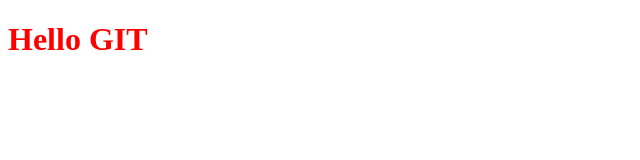
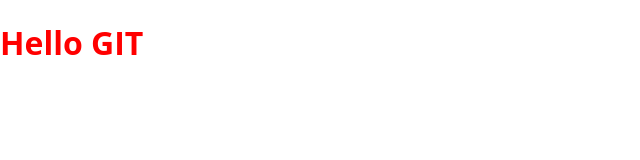
Before and after one commit to bekjan23/sit-k-1-2020, a plain HTML site: page index.html in a window 1280 px wide. Shown: the whole page, without its empty margins (0-640 px from the left). Drawn offline with Linux system fonts and the light colour scheme.

Commit message:
base reset

```diff
--- a/css/style.css
+++ b/css/style.css
@@ -1,7 +1,18 @@
+html,
+body {
+    margin: 0;
+    padding: 0;
+    width: 100%;
+    height: 100%;
+
+}
+
+
 .container {
     max-width: 1170px;
 }
 
 h1 {
 color: red;
+font-family: "Open Sans",sans-serif;
 }
--- a/index.html
+++ b/index.html
@@ -9,7 +9,7 @@
 <body>
 
 <div class="container">
-    <h1>Hello GIT</h1>
+    <h1 class="title">Hello GIT</h1>
 </div>
 
 
```
